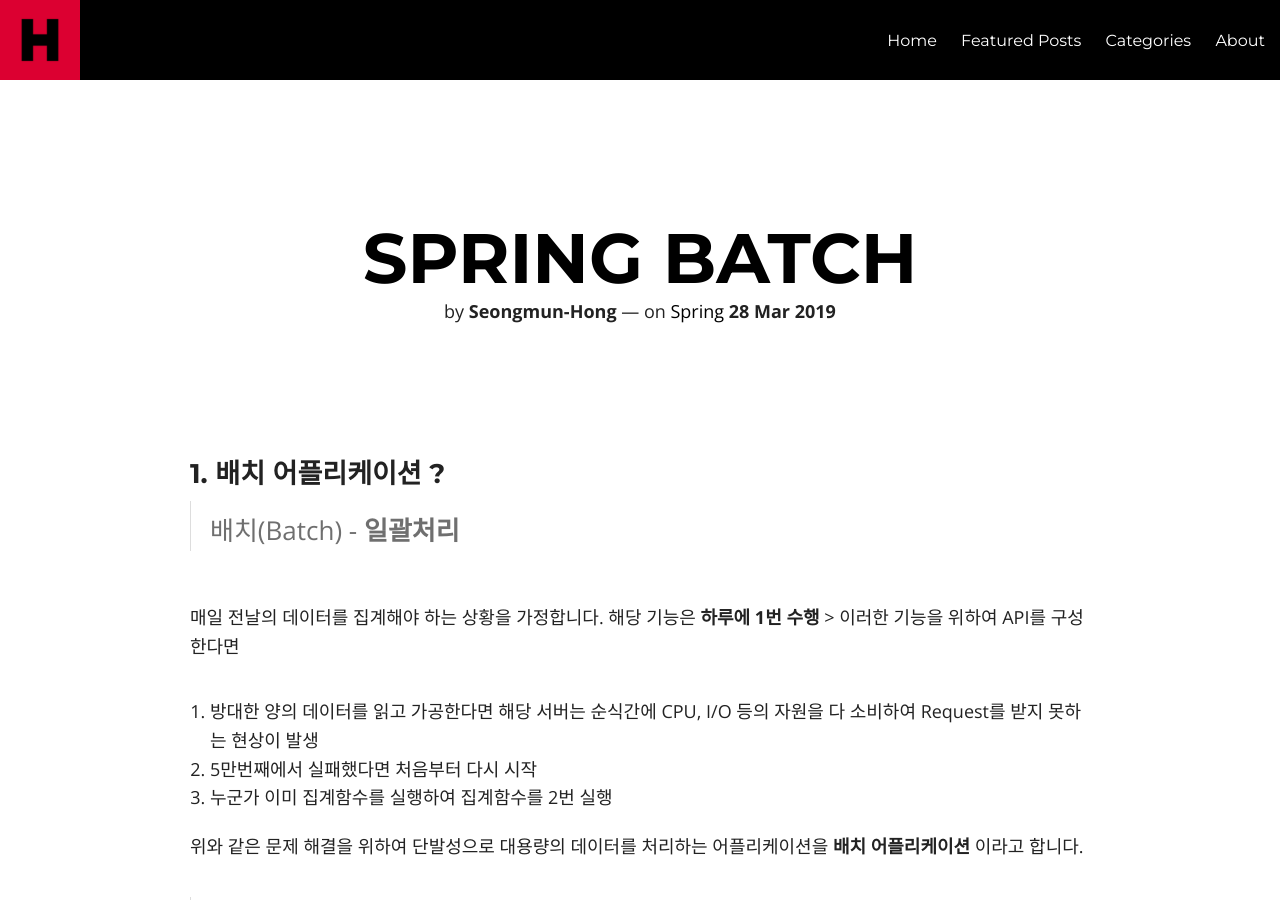
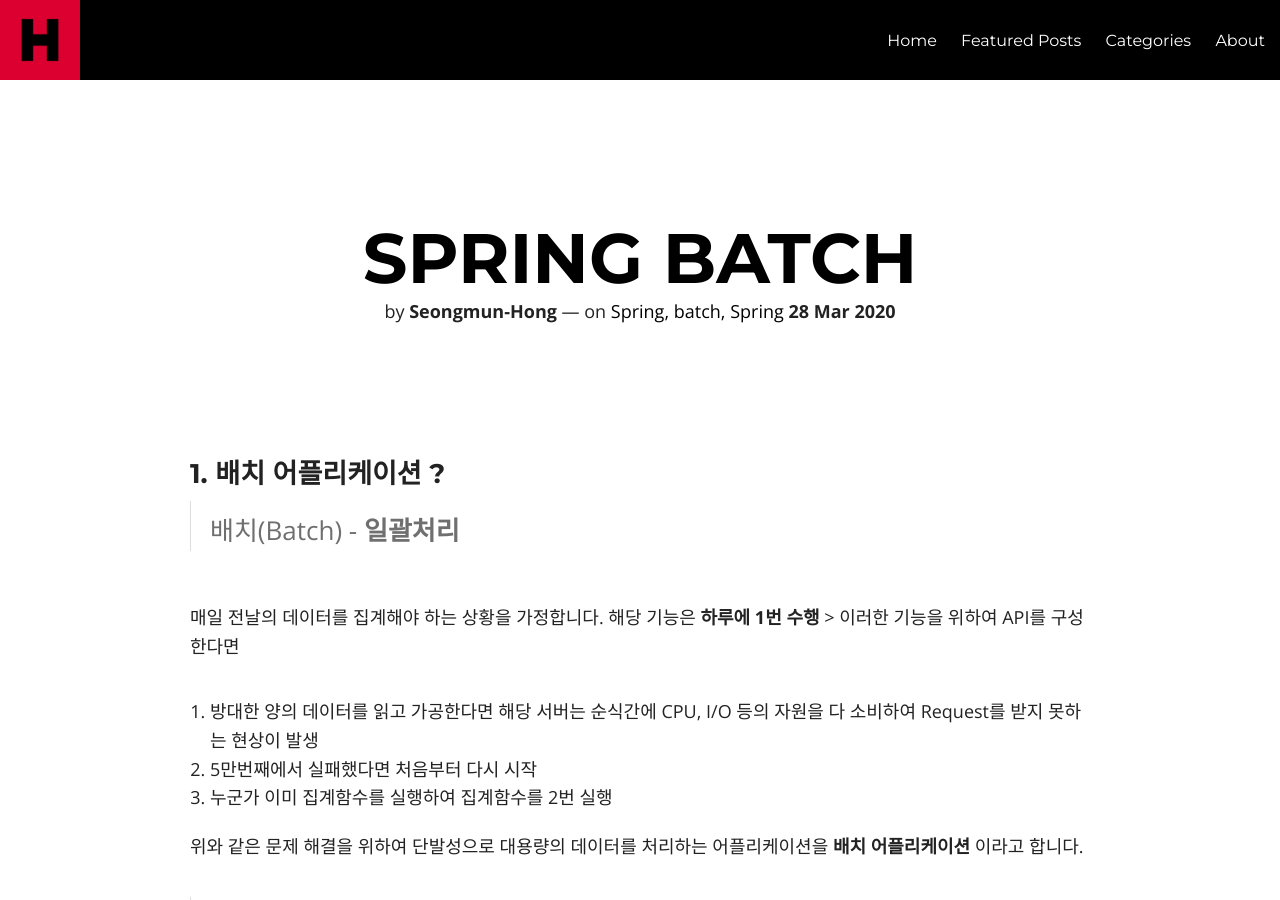
Before and after one commit to Seongmun-Hong/Seongmun-Hong.github.io, a Jekyll site: the page built from _posts/2020-03-28-Spring Batch(1).md, in a window 1280 px wide and 900 px high. Built offline with Jekyll 4.4.1, drawn with Linux system fonts in a browser that asks for light colours; nearby versions of some CDN libraries; library files that are not in the unit come from our copies; comment, search, counter and statistics services are not loaded; some of the changed text lies outside the part shown.

```diff
--- a/_posts/2019-03-28-Spring Batch.md
+++ b/_posts/2020-03-28-Spring Batch(1).md
@@ -4,9 +4,9 @@ layout: post
 description: null
 headline: null
 modified: '2019-03-28'
-category: Spring
+category: Batch
 tags:
-- Spring
+- Spring, batch, Spring
 imagefeature: null
 mathjax: null
 chart: null
```
Also changed, not shown: other parts of _posts/2020-03-28-Spring Batch(1).md (+5 -0 lines).
